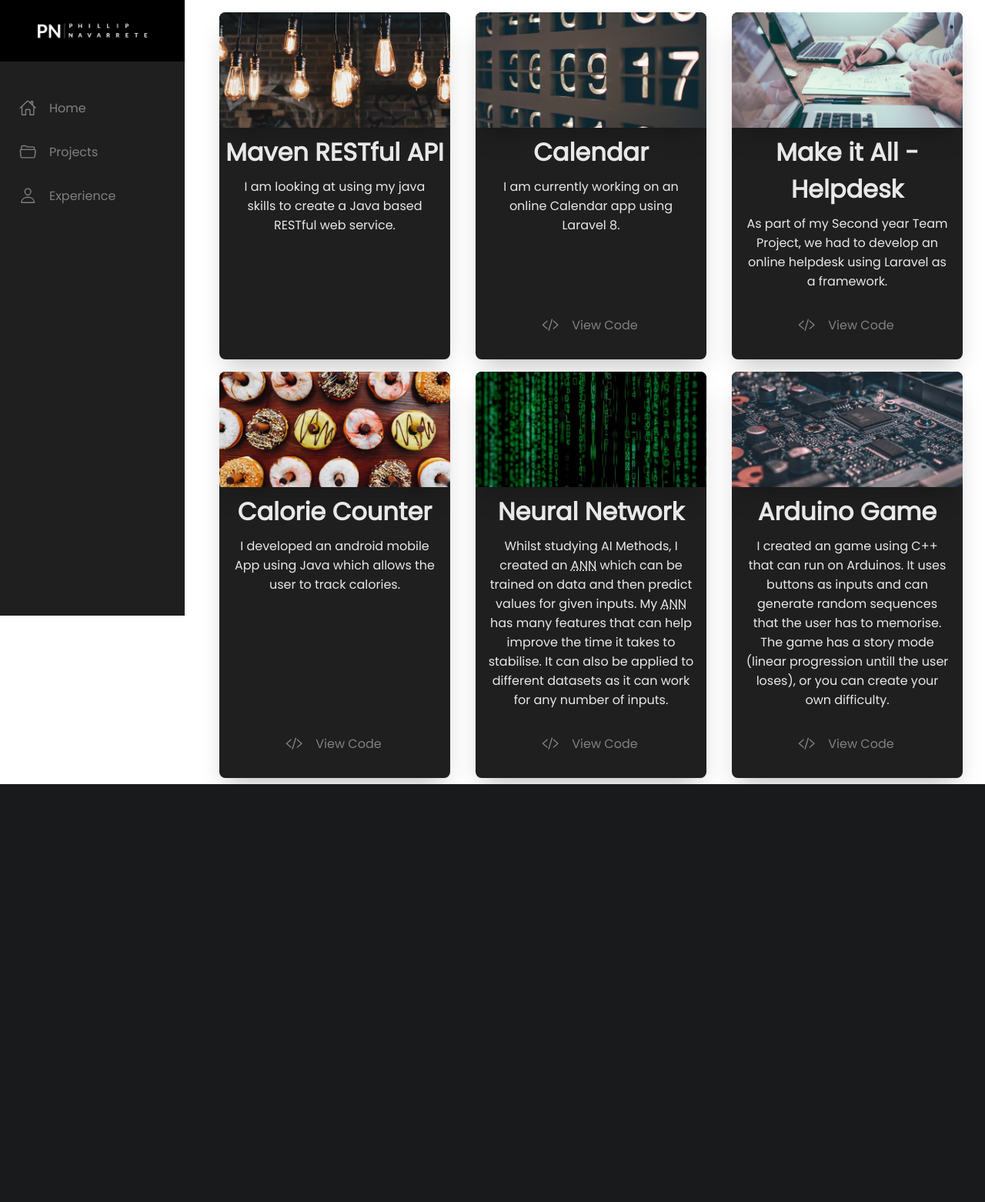
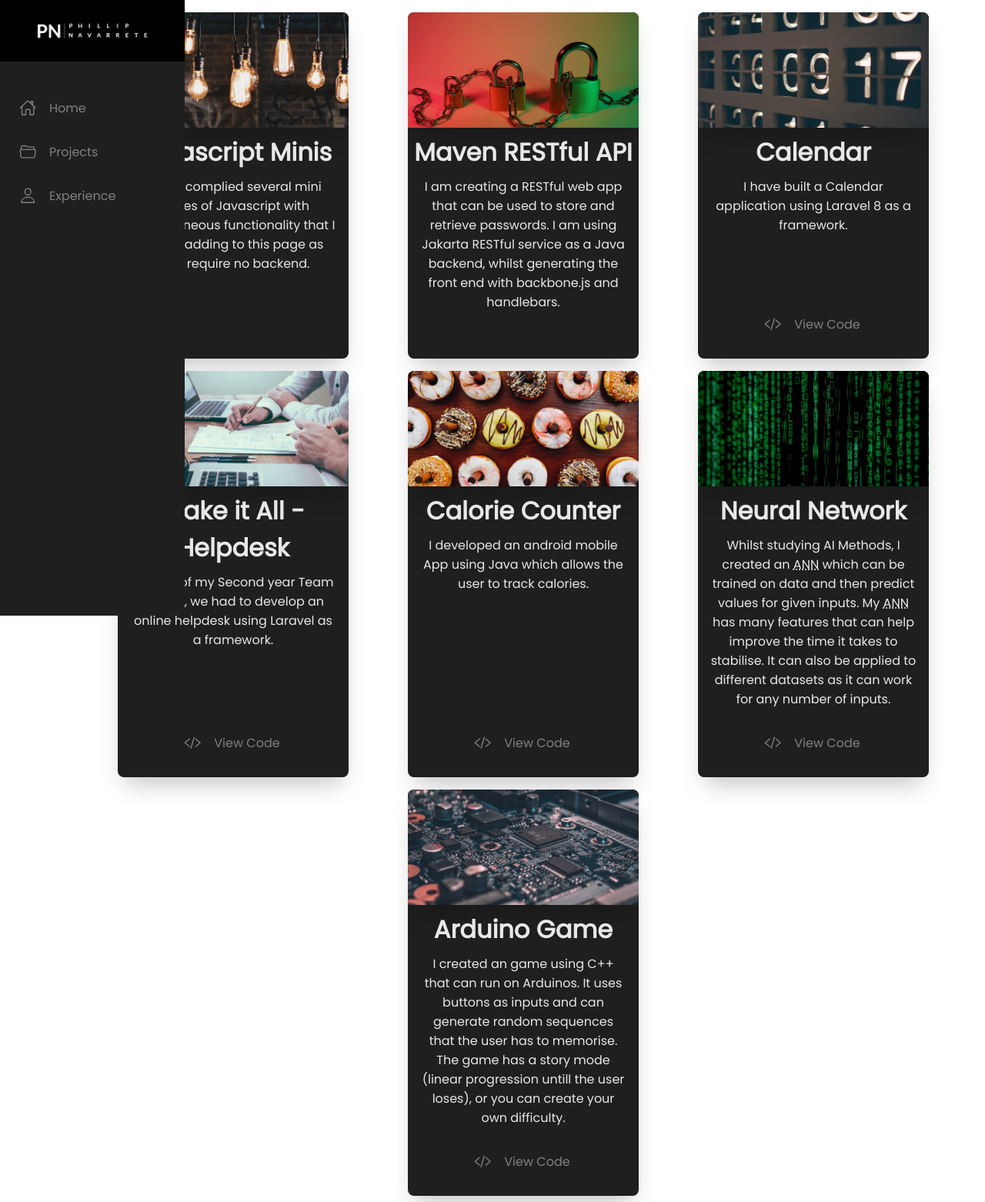
Before and after one commit to phippp/phippp.github.io, a PHP site: page /projects.html in a window 1280 px wide. Shown: the whole page at 77% size. Before the commit the page ends 1019 px from the top, so only its background shows below. Run offline with PHP 8.4, Linux system fonts and the light colour scheme.

Commit message:
Updated projects and fixed home page background on high res screens

```diff
--- a/projects.html
+++ b/projects.html
@@ -53,9 +53,10 @@
 <main class="project">
     <!-- <section class="project-container">
         <div class="project-content">
-            <img src="images/img1.jpg">
-            <h3 class="project-title">Neural Network</h3>
-            <p></p>
+            <img src="images/background-placement.jpg" srcset="images/background-placement.jpg, images/background-placement@2x.jpg 2x">
+            Image provided by Patrick Tomasso on Unsplash
+            <h3 class="project-title">Title</h3>
+            <p>Description</p>
         </div>
         <a href="#" class="project-code-btn flexbox">
             <div class="flexbox icon-wrapper">
@@ -66,10 +67,28 @@
     </section> -->
     <section class="project-container">
         <div class="project-content">
+            <img src="images/background-placement.jpg" srcset="images/background-placement.jpg, images/background-placement@2x.jpg 2x">
+            <!-- Image provided by Patrick Tomasso on Unsplash -->
+            <h3 class="project-title">Javascript Minis</h3>
+            <p>
+                I have complied several mini pieces of Javascript with miscellaneous functionality that I will be adding to this page as they require no backend.
+            </p>
+        </div>
+        <!-- <a href="#" class="project-code-btn flexbox">
+            <div class="flexbox icon-wrapper">
+                <ion-icon name="code-slash-outline"></ion-icon>
+            </div>
+            <span class="btn-text">View Code</span>
+        </a> -->
+    </section>
+    <section class="project-container">
+        <div class="project-content">
             <img src="images/background-6.jpg" srcset="images/background-6.jpg, images/background-6@2x.jpg 2x">
-            <!-- Image provided by Patrick Tomasso on Unsplash -->
+            <!-- Image provided by FLY:D on Unsplash -->
             <h3 class="project-title">Maven RESTful API</h3>
-            <p>I am looking at using my java skills to create a Java based RESTful web service.</p>
+            <p>
+                I am creating a RESTful web app that can be used to store and retrieve passwords. I am using Jakarta RESTful service as a Java backend, whilst generating the front end with backbone.js and handlebars.
+            </p>
         </div>
         <!-- <a href="#" class="project-code-btn flexbox">
             <div class="flexbox icon-wrapper">
@@ -84,7 +103,7 @@
             <!-- Image provided by Nick Hillier on Unsplash -->
             <h3 class="project-title">Calendar</h3>
             <p>
-                I am currently working on an online Calendar app using Laravel 8.
+                I have built a Calendar application using Laravel 8 as a framework.
             </p>
         </div>
         <a href="https://github.com/phippp/online-calendar" class="project-code-btn flexbox">
--- a/style.css
+++ b/style.css
@@ -182,6 +182,13 @@ main.home {
           flex-flow: column wrap;
   -webkit-transition: width 0.2s cubic-bezier(0.175, 0.685, 0.32, 1);
   transition: width 0.2s cubic-bezier(0.175, 0.685, 0.32, 1);
+}
+
+@media screen and (min-height: 1080px) {
+  main.home {
+    background: -webkit-gradient(linear, left top, right top, color-stop(50%, #fff), color-stop(80%, transparent)), url("images/wandsworth@2x.png") no-repeat;
+    background: linear-gradient(to right, #fff 50%, transparent 80%), url("images/wandsworth@2x.png") no-repeat;
+  }
 }
 
 main.home.shrink {
--- a/style.scss
+++ b/style.scss
@@ -150,6 +150,9 @@ main.home{
     float: right;
     flex-flow: column wrap;
     transition: width .2s cubic-bezier(.175, .685, .32, 1);
+    @media screen and (min-height: 1080px){
+        background: linear-gradient(to right, #fff 50%, transparent 80%), url("images/wandsworth@2x.png") no-repeat;
+    }
     &.shrink{
         width: calc(100% - 16rem);
     }
```
Also changed, not shown: images/background-6.jpg, images/background-6@2x.jpg, images/background-placement.jpg (added), images/background-placement@2x.jpg (added), 1 other file.
